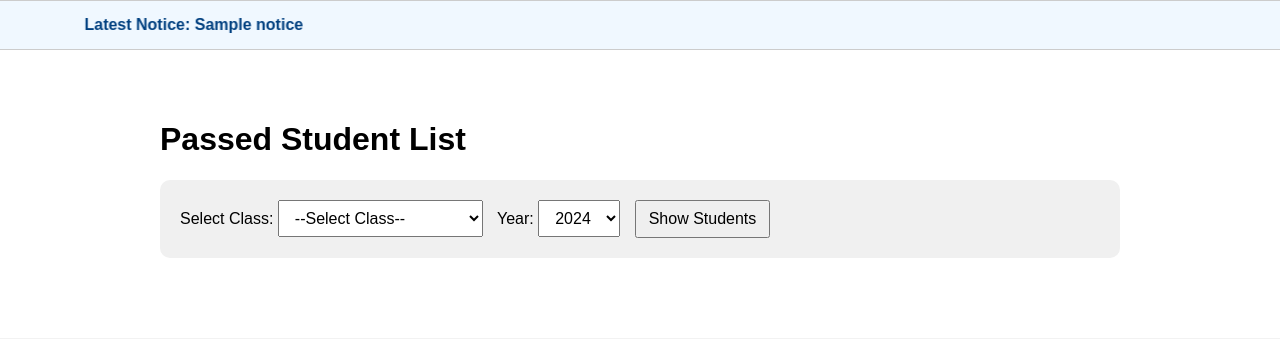
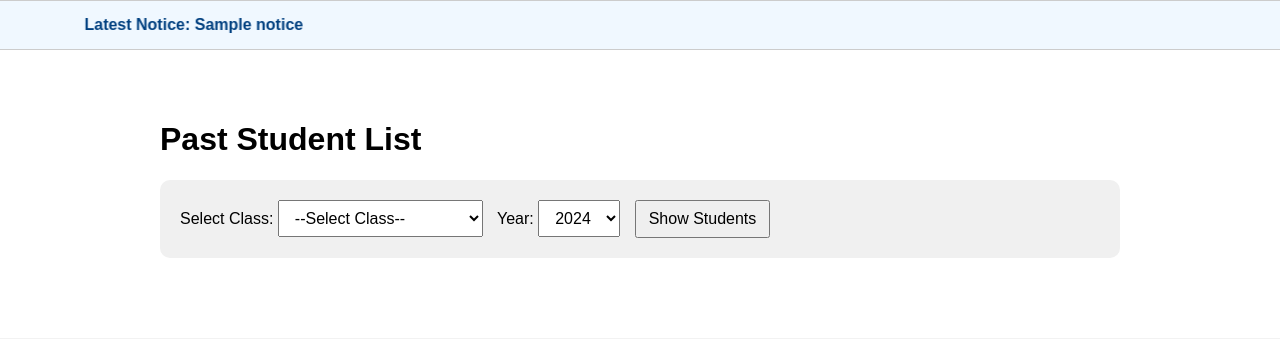
Before and after one commit to siam35862/School-Management-System__Khulna_University_School, a PHP site: page /passed_student_list.php in a window 1280 px wide. Shown: the part 128-467 px from the top of the page. Run offline with PHP 8.4, Linux system fonts and the light colour scheme; tables that the repository leaves empty hold one stand-in row (values such as "Sample post"); grey boxes marked "Sample" are stand-in pictures.

Commit message:
updated server code

```diff
--- a/Server Site File/wamp64/www/admission_result.php
+++ b/Server Site File/wamp64/www/admission_result.php
@@ -79,7 +79,7 @@
         <label for="applicantId">Applicant ID</label>
         <input type="text" id="applicantId" name="applicantId" required>
 
-        <label for="academicyear">Academic Year</label>
+        <label for="academicyear">Admission Year</label>
         <input type="number" id="academicyear" name="academicyear" required>
 
         <label for="dob">Date of Birth</label>
--- a/Server Site File/wamp64/www/passed_student_list.php
+++ b/Server Site File/wamp64/www/passed_student_list.php
@@ -54,7 +54,7 @@ $conn->close();
 <html lang="en">
 <head>
   <meta charset="UTF-8">
-  <title>Passed Student List</title>
+  <title>Past Student List</title>
   <style>
     body {
       font-family: Arial, sans-serif;
@@ -127,7 +127,7 @@ $conn->close();
 </head>
 <body>
   <div class="content">
-    <h1>Passed Student List</h1>
+    <h1>Past Student List</h1>
 
     <form method="POST" class="form-box">
       <label for="class">Select Class:</label>
--- a/Server Site File/wamp64/www/teacher_info.php
+++ b/Server Site File/wamp64/www/teacher_info.php
@@ -3,7 +3,7 @@ include 'db_connection.php';
 $teachers = [];
 
 if (!$conn->connect_error) {
-  $sql = "SELECT * FROM teacher ORDER BY service_status, designation";
+  $sql = "SELECT * FROM teacher ORDER BY joining_date ASC";
   $result = $conn->query($sql);
 
   if ($result && $result->num_rows > 0) {
```
